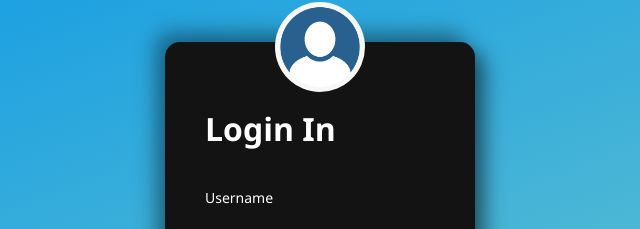
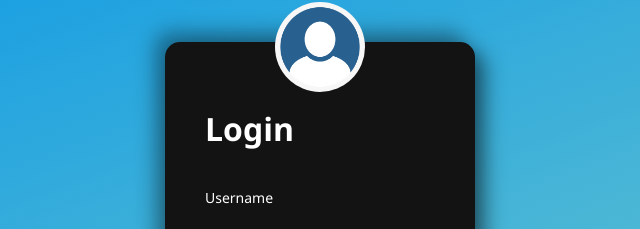
Before and after one commit to 26ishita/Loginform, a plain HTML site: page index.html in a window 1280 px wide. Shown: the part 173-402 px from the top of the page, 320-960 px from the left. Drawn offline with Linux system fonts and the light colour scheme.

Commit message:
Update index.html

```diff
--- a/index.html
+++ b/index.html
@@ -12,7 +12,7 @@
     <div class="container">
         <div class="user"></div>
         <form method="post" action="/myaction.php" name="myform" onsubmit="return validateForm()">
-         <h1>Login In</h1>
+         <h1>Login </h1>
          <div class="input" id="name">
              <input type="text" name="username" id="name"  required /><b><span class="formerror"></span></b>
              <label for="username">Username</label>
```
